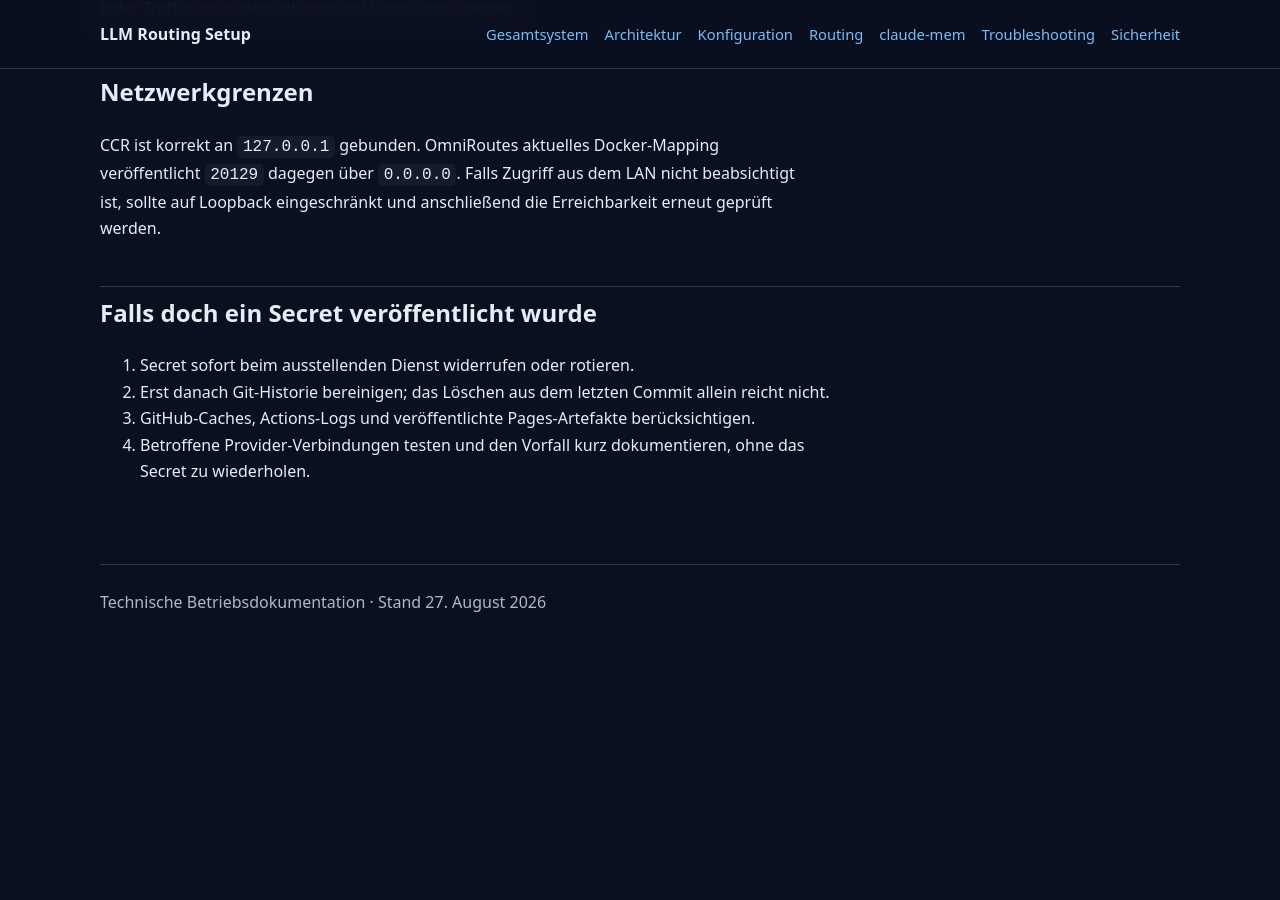
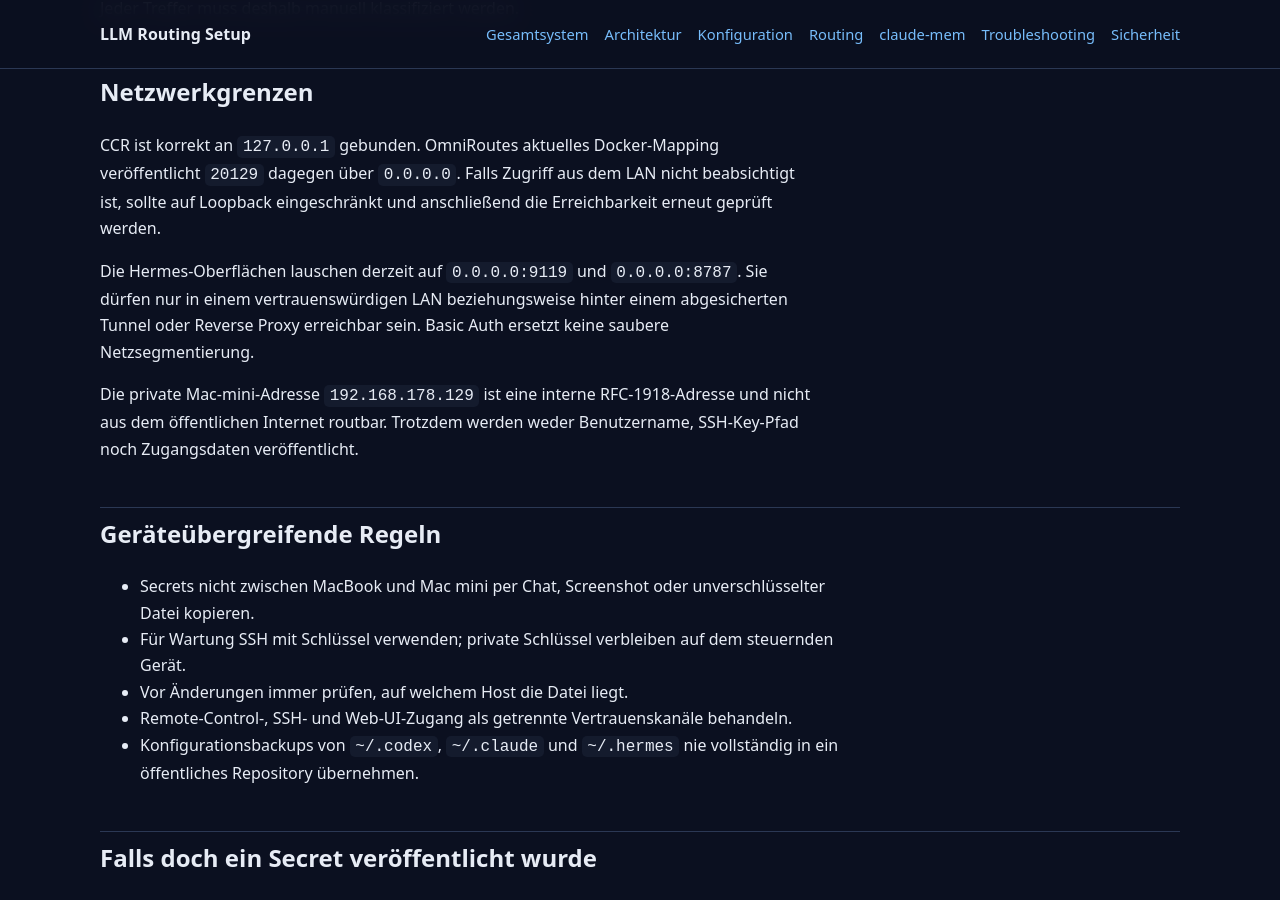
Before and after one commit to dennis605/llm-routing-setup, a Jekyll site: the page built from security.md, in a window 1280 px wide and 900 px high, scrolled down 1366 px. Built offline with Jekyll 4.4.1, drawn with Linux system fonts in a browser that asks for light colours; before the commit the page ends 2030 px from its top, so only the background shows below that.

Commit message:
Expand system architecture in security.md

```diff
--- a/security.md
+++ b/security.md
@@ -48,6 +48,18 @@ Treffer sind nicht automatisch Secrets: Diese Sicherheitsseite enthält die Such
 
 CCR ist korrekt an `127.0.0.1` gebunden. OmniRoutes aktuelles Docker-Mapping veröffentlicht `20129` dagegen über `0.0.0.0`. Falls Zugriff aus dem LAN nicht beabsichtigt ist, sollte auf Loopback eingeschränkt und anschließend die Erreichbarkeit erneut geprüft werden.
 
+Die Hermes-Oberflächen lauschen derzeit auf `0.0.0.0:9119` und `0.0.0.0:8787`. Sie dürfen nur in einem vertrauenswürdigen LAN beziehungsweise hinter einem abgesicherten Tunnel oder Reverse Proxy erreichbar sein. Basic Auth ersetzt keine saubere Netzsegmentierung.
+
+Die private Mac-mini-Adresse `192.168.178.129` ist eine interne RFC-1918-Adresse und nicht aus dem öffentlichen Internet routbar. Trotzdem werden weder Benutzername, SSH-Key-Pfad noch Zugangsdaten veröffentlicht.
+
+## Geräteübergreifende Regeln
+
+- Secrets nicht zwischen MacBook und Mac mini per Chat, Screenshot oder unverschlüsselter Datei kopieren.
+- Für Wartung SSH mit Schlüssel verwenden; private Schlüssel verbleiben auf dem steuernden Gerät.
+- Vor Änderungen immer prüfen, auf welchem Host die Datei liegt.
+- Remote-Control-, SSH- und Web-UI-Zugang als getrennte Vertrauenskanäle behandeln.
+- Konfigurationsbackups von `~/.codex`, `~/.claude` und `~/.hermes` nie vollständig in ein öffentliches Repository übernehmen.
+
 ## Falls doch ein Secret veröffentlicht wurde
 
 1. Secret sofort beim ausstellenden Dienst widerrufen oder rotieren.
```
